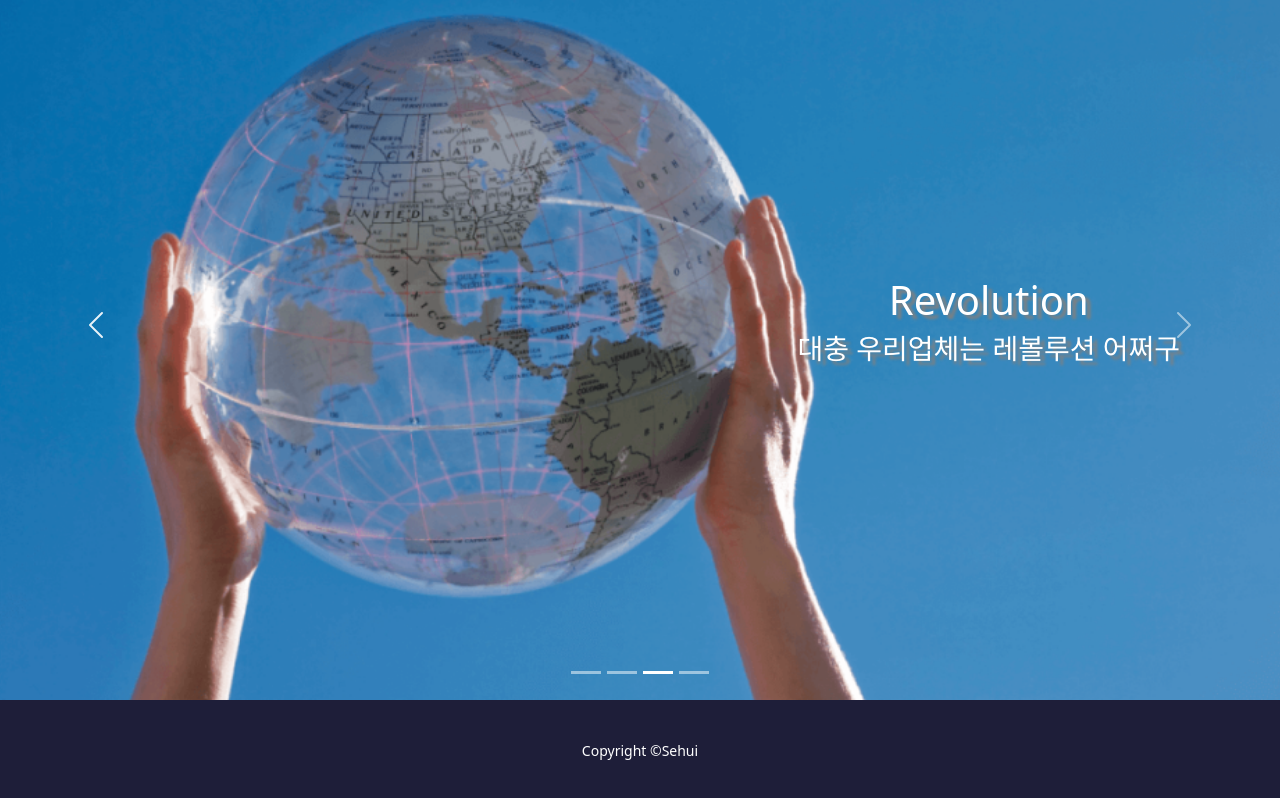
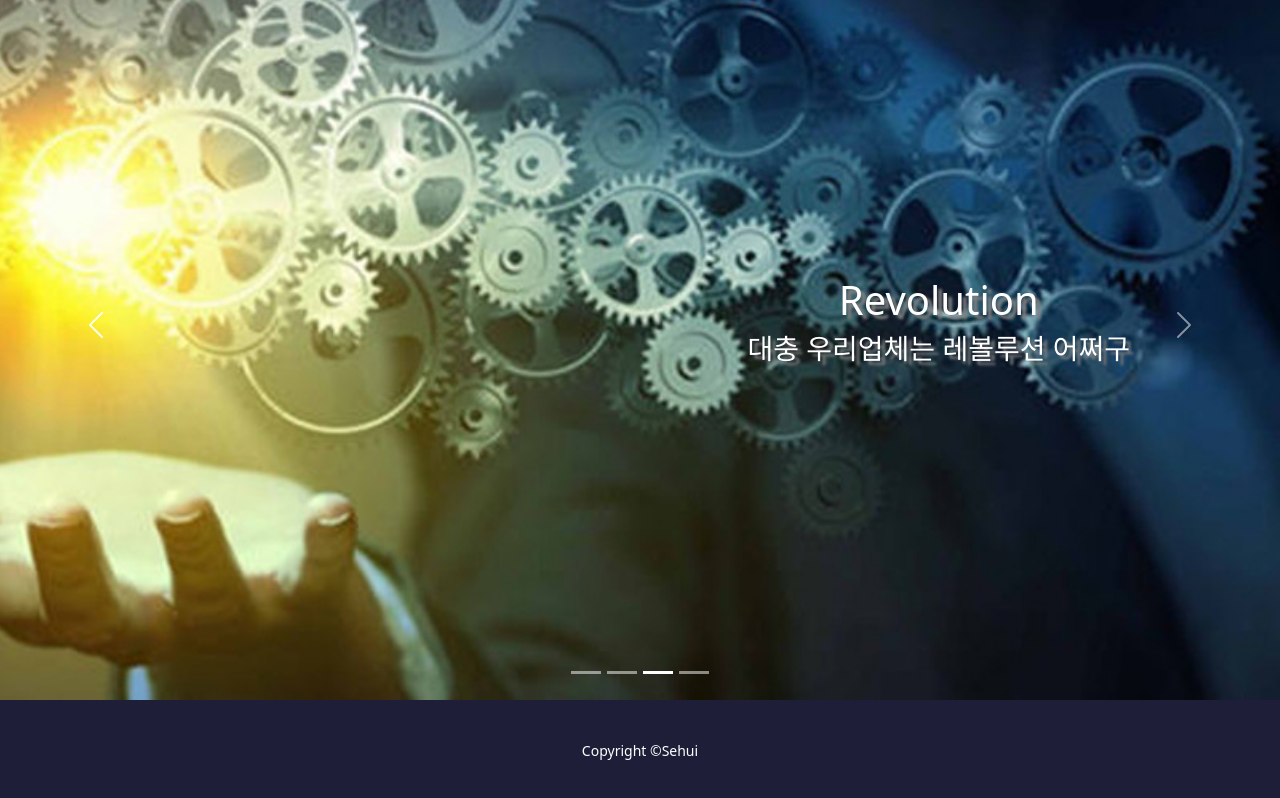
Before and after one commit to chlskrfyd/Predicting-Consumer-Behavior-Patterns, a React (Create React App) app: page / in a window 1280 px wide. Both pictures are taken after a click on the button 658 px from the left and 812 px from the top of the page. Shown: the part 140-938 px from the top of the page. Built offline with nearby package versions, Linux system fonts and the light colour scheme.

Commit message:
About 수정

```diff
--- a/src/component/home/carousels.css
+++ b/src/component/home/carousels.css
@@ -9,9 +9,7 @@
   }
 
  .solution_img {
-  /* width: 600px; */
   width: 100%;
-  /* height: 300px; */
   height: 100%;
   position: absolute; top: 0; left: 0;
   object-fit: cover;
@@ -28,9 +26,7 @@
   }
 
  .insight_img {
-  /* width: 600px; */
   width: 100%;
-  /* height: 300px; */
   height: 100%;
   position: absolute; top: 0; left: 0;
   object-fit: cover;
@@ -47,9 +43,7 @@
   }
 
 .revolution_img {
-  /* width: 600px; */
   width: 100%;
-  /* height: 300px; */
   height: 100%;
   position: absolute; top: 0; left: 0;
   object-fit: cover;
@@ -66,9 +60,7 @@
   }
 
 .intelligenc_img {
-  /* width: 600px; */
   width: 100%;
-  /* height: 300px; */
   height: 100%;
   position: absolute; top: 0; left: 0;
   object-fit: cover;
@@ -78,7 +70,7 @@
     position: absolute;
     margin-left: 20%;
     justify-content: center;
-    right: 100px;
+    right: 150px;
     color: white;
     text-shadow: 5px 4px 3px gray ;
   }
--- a/src/component/home/carousels.js
+++ b/src/component/home/carousels.js
@@ -1,7 +1,7 @@
 import Carousel from 'react-bootstrap/Carousel';
 import solution_img from './solution_img.png'
 import insight_img from './insight.jpg'
-import revolution_img from './revolution_img.webp'
+import revolution_img from './revolution_img.jpg'
 import intelligenc_img from './Intelligence_img.jpg'
 
 
@@ -11,7 +11,7 @@ function UncontrolledExample() {
     <Carousel>
     <Carousel.Item>
         <div className='slidercontents'>
-            <img src={solution_img} className='solution_img'></img>
+            <img src={solution_img} className='solution_img' alt='solution_img'></img>
             <div className='wrapText'>
                 <h1>Solution</h1>
                 <div className="d-none d-md-block">
@@ -23,7 +23,7 @@ function UncontrolledExample() {
     </Carousel.Item>
     <Carousel.Item>
         <div className='slidercontents2'>
-            <img src={insight_img} className='insight_img'></img>
+            <img src={insight_img} className='insight_img' alt='insight_img'></img>
 
             <div className='wrapText'>
                 <h1>Insight</h1>
@@ -36,7 +36,7 @@ function UncontrolledExample() {
         </Carousel.Item>
         <Carousel.Item>
         <div className='slidercontents3'>
-            <img src={revolution_img} className='revolution_img'></img>
+            <img src={revolution_img} className='revolution_img' alt='revolution_img'></img>
             <div className='wrapText'>
                 <h1>Revolution</h1>
                 <div className="d-none d-md-block">
@@ -48,7 +48,7 @@ function UncontrolledExample() {
     </Carousel.Item>
     <Carousel.Item>
         <div className='slidercontents4'>
-            <img src={intelligenc_img} className='intelligenc_img'></img>
+            <img src={intelligenc_img} className='intelligenc_img' alt='intelligenc_img'></img>
             <div className='wrapText'>
                 <h1>intelligence</h1>
                 <div className="d-none d-md-block">
```
Also changed, not shown: src/component/home/revolution_img.jpg (added), src/component/home/revolution_img.webp (deleted).
